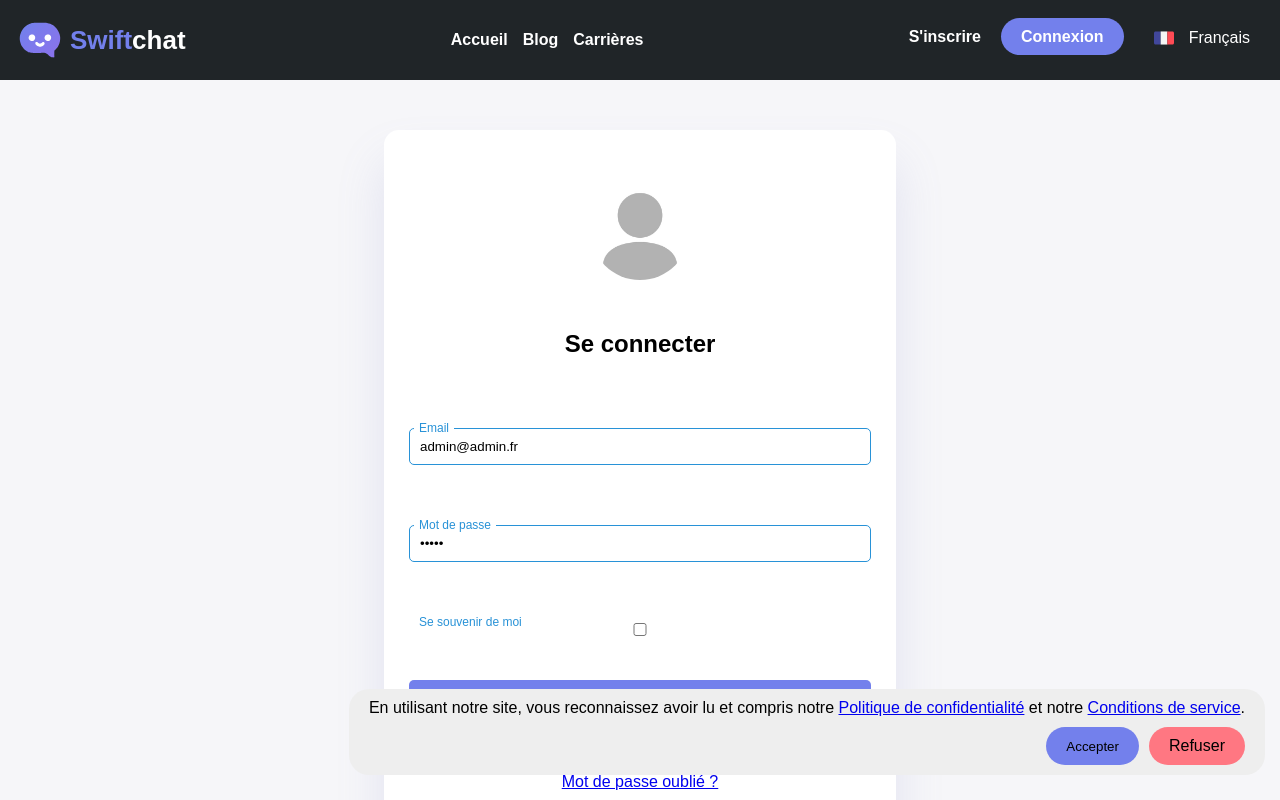
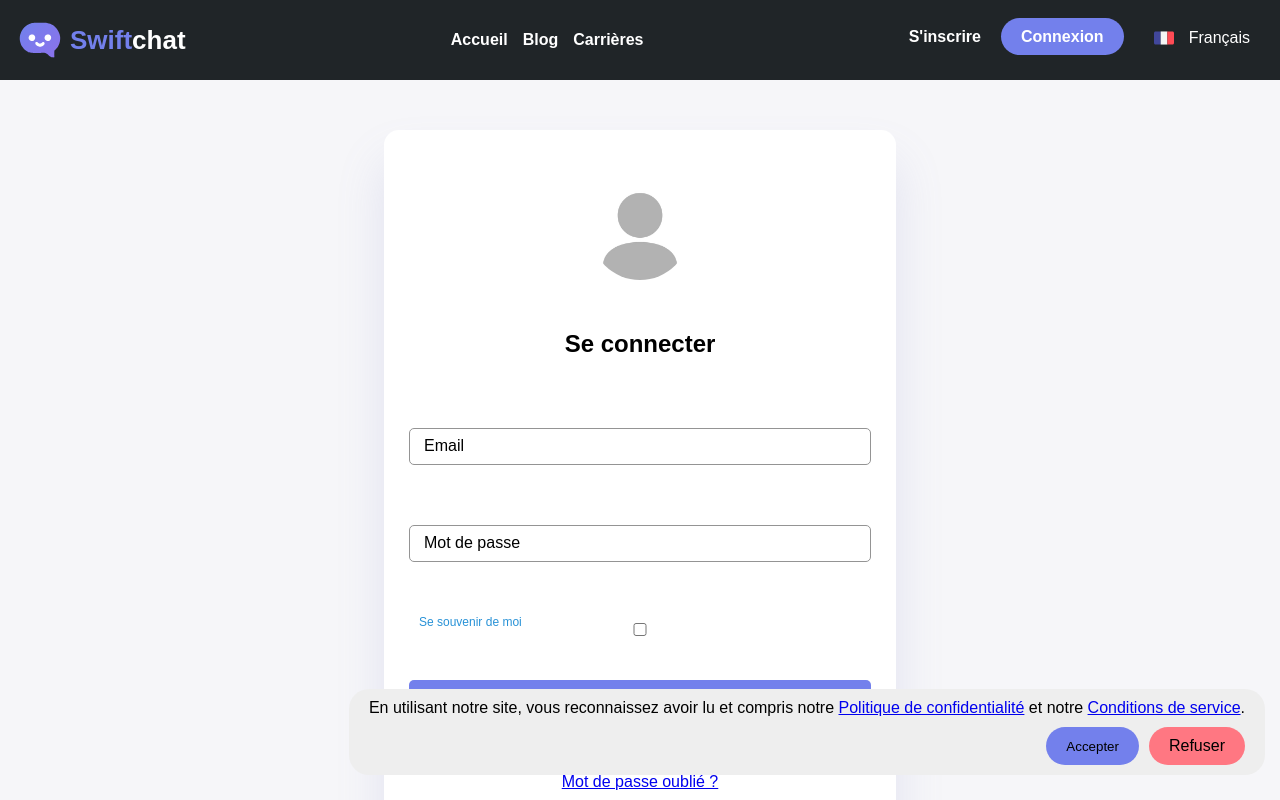
Before and after one commit to Erym974/live-messenger-front, a React (Create React App) app: page /auth/login in a window 1280 px wide. Shown: the top 800 px of the page. Built offline with nearby package versions, Linux system fonts and the light colour scheme; a web font is replaced by a local one.

Commit message:
Remove something

```diff
--- a/src/Pages/Authentification/Login.jsx
+++ b/src/Pages/Authentification/Login.jsx
@@ -7,7 +7,7 @@ import { Footer } from '../../Components/Public/Footer';
 
 export default function Login() {
 
-  const [datas, setDatas] = useState({ email: "admin@admin.fr", password: "admin", remember: false });
+  const [datas, setDatas] = useState({ email: "", password: "", remember: false });
   const [loading, setLoading] = useState(false);
   const { connectUser } = useAuth();
   const { t } = useTranslation()
```
